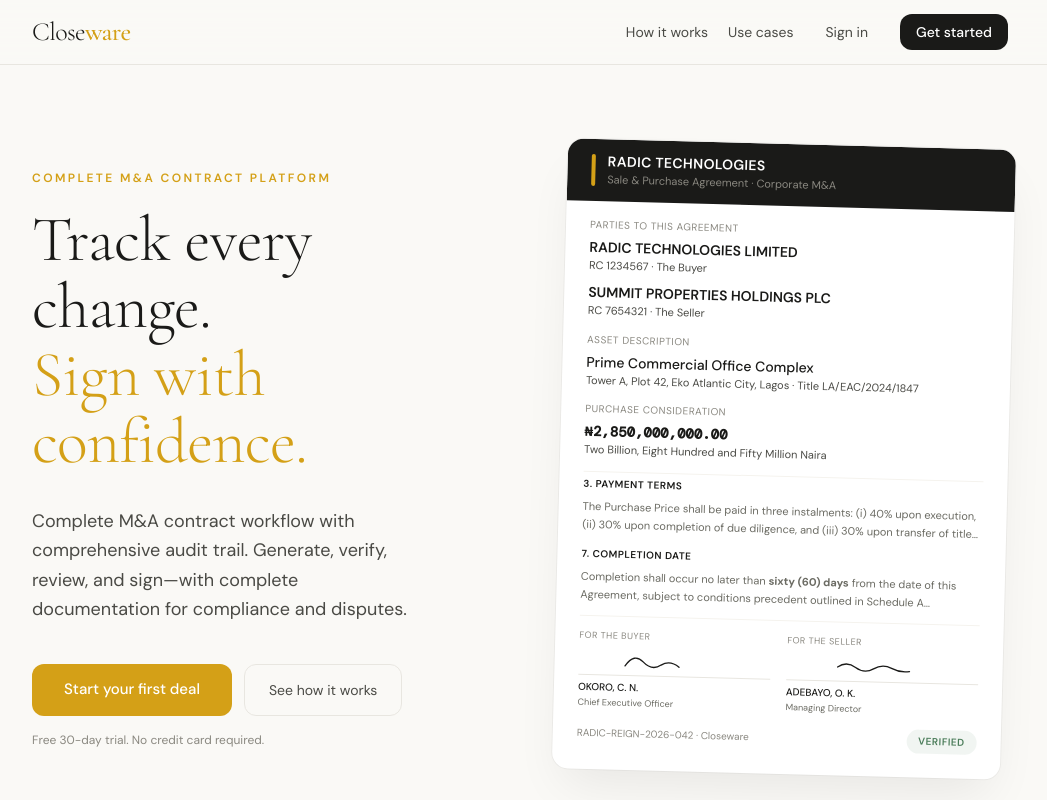
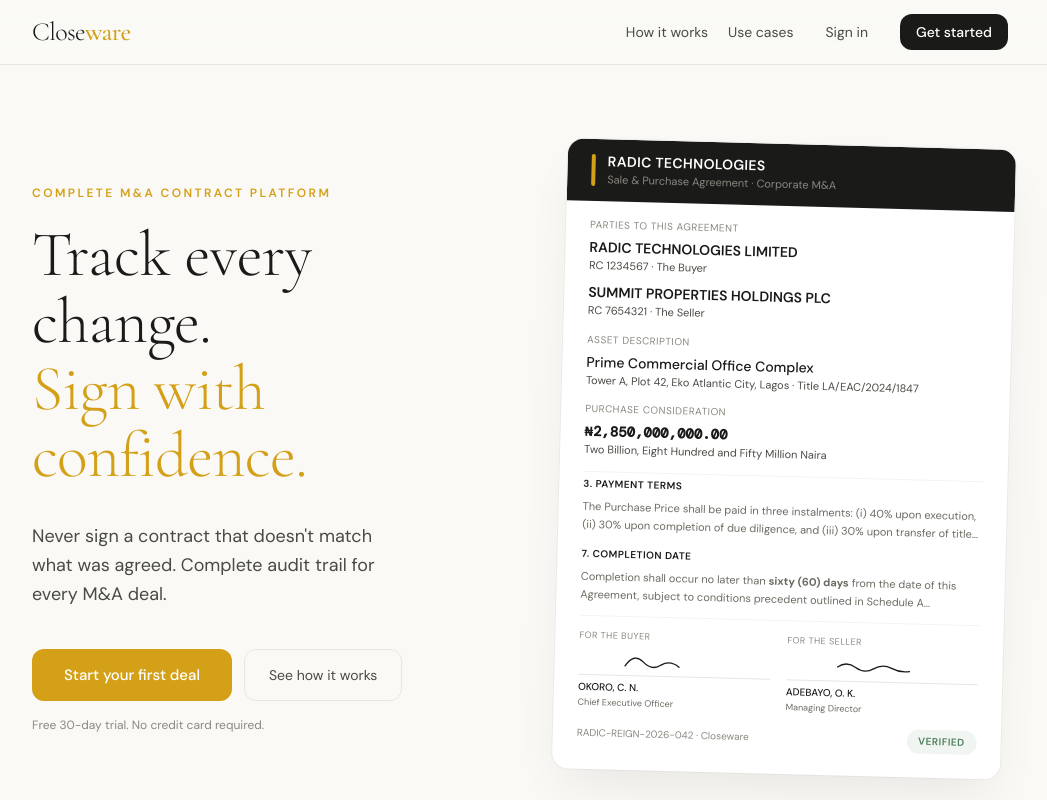
Before and after one commit to dunjil/closeware-frontend, a Next.js app: page / in a window 1280 px wide. Shown: the top 800 px of the page, without its empty margins (120-1167 px from the left). Built offline with nearby package versions, Linux system fonts and the light colour scheme; no server answers.

Commit message:
WIP: added pricing page, cleaned hero section

```diff
--- a/src/app/layout.tsx
+++ b/src/app/layout.tsx
@@ -1,5 +1,6 @@
 import type { Metadata } from "next";
 import "./globals.css";
+import { Providers } from "@/components/Providers";
 
 export const metadata: Metadata = {
   title: "Closeware - Track Every Change. Sign With Confidence.",
@@ -82,7 +83,9 @@
           rel="stylesheet"
         />
       </head>
-      <body className="min-h-full flex flex-col">{children}</body>
+      <body className="min-h-full flex flex-col">
+        <Providers>{children}</Providers>
+      </body>
     </html>
   );
 }
--- a/src/app/page.tsx
+++ b/src/app/page.tsx
@@ -210,7 +210,7 @@
                 <span style={{ color: "#D4A017" }}>Sign with confidence.</span>
               </h1>
               <p className="text-base sm:text-lg mt-6 sm:mt-8 leading-relaxed max-w-sm" style={{ color: "#4A4A45", fontFamily: "var(--font-body)" }}>
-                Complete M&A contract workflow with comprehensive audit trail. Generate, verify, review, and sign—with complete documentation for compliance and disputes.
+                Never sign a contract that doesn't match what was agreed. Complete audit trail for every M&A deal.
               </p>
               <div className="mt-8 sm:mt-10 flex flex-col sm:flex-row gap-3">
                 <Link href="/register" className="h-12 sm:h-[52px] px-6 sm:px-8 text-sm sm:text-[15px] font-medium rounded-lg inline-flex items-center justify-center hover:scale-[1.02] transition-transform" style={{ background: "#D4A017", color: "#fff" }}>
@@ -232,21 +232,21 @@
         </div>
       </section>
 
-      {/* Stats */}
+      {/* Platform Capabilities */}
       <section className="py-16 sm:py-20" style={{ borderTop: "1px solid #E8E6E0", background: "#FFFFFF" }}>
         <div className="max-w-5xl mx-auto px-5 sm:px-6">
           <div className="grid grid-cols-1 md:grid-cols-3 gap-12 text-center">
             <div>
-              <div className="text-5xl font-light mb-2" style={{ fontFamily: "var(--font-mono)", color: "#D4A017" }}>$500M+</div>
-              <p className="text-sm" style={{ color: "#6B6B63" }}>Deal value verified</p>
+              <div className="text-5xl font-light mb-2" style={{ fontFamily: "var(--font-mono)", color: "#D4A017" }}>7</div>
+              <p className="text-sm" style={{ color: "#6B6B63" }}>Complete platform features</p>
             </div>
             <div>
-              <div className="text-5xl font-light mb-2" style={{ fontFamily: "var(--font-mono)", color: "#D4A017" }}>100%</div>
-              <p className="text-sm" style={{ color: "#6B6B63" }}>Accuracy guarantee</p>
+              <div className="text-5xl font-light mb-2" style={{ fontFamily: "var(--font-mono)", color: "#D4A017" }}>30</div>
+              <p className="text-sm" style={{ color: "#6B6B63" }}>Day free trial</p>
             </div>
             <div>
               <div className="text-5xl font-light mb-2" style={{ fontFamily: "var(--font-mono)", color: "#D4A017" }}>&lt;5min</div>
-              <p className="text-sm" style={{ color: "#6B6B63" }}>Average verification</p>
+              <p className="text-sm" style={{ color: "#6B6B63" }}>Contract verification time</p>
             </div>
           </div>
         </div>
--- a/src/app/pricing/page.tsx
+++ b/src/app/pricing/page.tsx
@@ -2,18 +2,21 @@
 
 import { useState } from 'react';
 import Link from 'next/link';
+import { useCurrency } from '@/contexts/CurrencyContext';
 
 export default function PricingPage() {
+  const { formatCurrency, currency, config } = useCurrency();
   const [billingPeriod, setBillingPeriod] = useState<'monthly' | 'annual'>('monthly');
 
+  // All prices in USD
   const tiers = [
     {
       name: 'Lite',
       id: 'lite',
-      monthlyPrice: 75000,
-      annualPrice: 750000,
+      monthlyPrice: 500,
+      annualPrice: 5000,
       includedDeals: billingPeriod === 'monthly' ? 1 : 12,
-      overagePrice: 60000,
+      overagePrice: 400,
       features: [
         '1 deal per month included',
         'Up to 3 team members',
@@ -27,10 +30,10 @@
     {
       name: 'Pro',
       id: 'pro',
-      monthlyPrice: 150000,
-      annualPrice: 1500000,
+      monthlyPrice: 2000,
+      annualPrice: 20000,
       includedDeals: billingPeriod === 'monthly' ? 2 : 24,
-      overagePrice: 50000,
+      overagePrice: 800,
       features: [
         '2 deals per month included',
         'Up to 5 team members',
@@ -46,10 +49,10 @@
     {
       name: 'Enterprise',
       id: 'enterprise',
-      monthlyPrice: 500000,
-      annualPrice: 5000000,
+      monthlyPrice: 8000,
+      annualPrice: 80000,
       includedDeals: billingPeriod === 'monthly' ? 10 : 120,
-      overagePrice: 40000,
+      overagePrice: 600,
       features: [
         '10 deals per month included',
         'Unlimited team members',
@@ -67,8 +70,8 @@
     return billingPeriod === 'monthly' ? tier.monthlyPrice : tier.annualPrice;
   };
 
-  const formatPrice = (price: number) => {
-    return `₦${(price / 1000).toFixed(0)}K`;
+  const formatPriceDisplayDisplay = (priceUSD: number) => {
+    return formatCurrency(priceUSD, { compact: true, decimals: 0 });
   };
 
   return (
@@ -158,7 +161,7 @@
               <div className="mb-6">
                 <div className="flex items-baseline mb-2">
                   <span className="text-4xl font-light" style={{ fontFamily: 'var(--font-mono)', color: '#1A1A18' }}>
-                    {formatPrice(getPrice(tier))}
+                    {formatPriceDisplay(getPrice(tier))}
                   </span>
                   <span className="ml-2 text-sm" style={{ color: '#6B6B63' }}>
                     /{billingPeriod === 'monthly' ? 'month' : 'year'}
@@ -168,7 +171,7 @@
                   {tier.includedDeals} deal{tier.includedDeals > 1 ? 's' : ''} included
                 </p>
                 <p className="text-xs mt-1" style={{ color: '#8A8880' }}>
-                  + {formatPrice(tier.overagePrice)} per additional deal
+                  + {formatPriceDisplay(tier.overagePrice)} per additional deal
                 </p>
               </div>
 
@@ -222,11 +225,11 @@
               },
               {
                 q: 'What payment methods do you accept?',
-                a: 'Bank transfer and Paystack (for online payments). Invoices are sent monthly with 30-day payment terms.',
+                a: 'Credit card, bank transfer, and wire transfer. Enterprise customers can request invoicing with NET 30 payment terms.',
               },
               {
-                q: 'Is VAT included?',
-                a: 'No. Prices are exclusive of 7.5% VAT (Nigerian tax). VAT will be added to your invoice.',
+                q: 'Are prices shown in my local currency?',
+                a: `Yes. Prices are automatically shown in ${config.name} (${config.code}). All billing is processed in USD and converted at the time of payment.`,
               },
             ].map((faq, idx) => (
               <div key={idx} className="rounded-xl p-6" style={{ background: '#FFFFFF', border: '1px solid #E8E6E0' }}>
--- /dev/null
+++ b/src/components/Providers.tsx
@@ -0,0 +1,7 @@
+'use client';
+
+import { CurrencyProvider } from '@/contexts/CurrencyContext';
+
+export function Providers({ children }: { children: React.ReactNode }) {
+  return <CurrencyProvider>{children}</CurrencyProvider>;
+}
--- /dev/null
+++ b/src/contexts/CurrencyContext.tsx
@@ -0,0 +1,97 @@
+'use client';
+
+import React, { createContext, useContext, useState, useEffect } from 'react';
+import {
+  detectCurrencyFromIP,
+  formatCurrency as formatCurrencyUtil,
+  getCurrencyConfig,
+  SUPPORTED_CURRENCIES,
+  type CurrencyConfig,
+} from '@/lib/currency';
+
+interface CurrencyContextType {
+  currency: string;
+  setCurrency: (currency: string) => void;
+  formatCurrency: (
+    amountUSD: number,
+    options?: { compact?: boolean; decimals?: number }
+  ) => string;
+  config: CurrencyConfig;
+  isLoading: boolean;
+}
+
+const CurrencyContext = createContext<CurrencyContextType | undefined>(
+  undefined
+);
+
+export function CurrencyProvider({ children }: { children: React.ReactNode }) {
+  const [currency, setCurrencyState] = useState<string>('USD');
+  const [isLoading, setIsLoading] = useState(true);
+
+  // Detect currency on mount
+  useEffect(() => {
+    async function detectCurrency() {
+      try {
+        // Check localStorage first
+        const stored = localStorage.getItem('closeware_currency');
+        if (stored && SUPPORTED_CURRENCIES[stored]) {
+          setCurrencyState(stored);
+          setIsLoading(false);
+          return;
+        }
+
+        // Detect from IP
+        const detected = await detectCurrencyFromIP();
+        setCurrencyState(detected);
+        localStorage.setItem('closeware_currency', detected);
+      } catch (error) {
+        console.warn('Currency detection failed:', error);
+        setCurrencyState('USD');
+      } finally {
+        setIsLoading(false);
+      }
+    }
+
+    detectCurrency();
+  }, []);
+
+  const setCurrency = (newCurrency: string) => {
+    if (SUPPORTED_CURRENCIES[newCurrency]) {
+      setCurrencyState(newCurrency);
+      localStorage.setItem('closeware_currency', newCurrency);
+    } else {
+      console.warn(`Unsupported currency: ${newCurrency}`);
+    }
+  };
+
+  const formatCurrency = (
+    amountUSD: number,
+    options?: { compact?: boolean; decimals?: number }
+  ) => {
+    return formatCurrencyUtil(amountUSD, currency, options);
+  };
+
+  const config = getCurrencyConfig(currency);
+
+  return (
+    <CurrencyContext.Provider
+      value={{
+        currency,
+        setCurrency,
+        formatCurrency,
+        config,
+        isLoading,
+      }}
+    >
+      {children}
+    </CurrencyContext.Provider>
+  );
+}
+
+export function useCurrency() {
+  const context = useContext(CurrencyContext);
+  if (context === undefined) {
+    throw new Error('useCurrency must be used within a CurrencyProvider');
+  }
+  return context;
+}
--- /dev/null
+++ b/src/lib/currency.ts
@@ -0,0 +1,186 @@
+// Currency detection and conversion utilities
+
+export interface CurrencyConfig {
+  code: string;
+  symbol: string;
+  name: string;
+  conversionRate: number; // Rate from USD
+}
+
+export const SUPPORTED_CURRENCIES: Record<string, CurrencyConfig> = {
+  USD: {
+    code: 'USD',
+    symbol: '$',
+    name: 'US Dollar',
+    conversionRate: 1,
+  },
+  EUR: {
+    code: 'EUR',
+    symbol: '€',
+    name: 'Euro',
+    conversionRate: 0.92,
+  },
+  GBP: {
+    code: 'GBP',
+    symbol: '£',
+    name: 'British Pound',
+    conversionRate: 0.79,
+  },
+  NGN: {
+    code: 'NGN',
+    symbol: '₦',
+    name: 'Nigerian Naira',
+    conversionRate: 1550,
+  },
+  AED: {
+    code: 'AED',
+    symbol: 'AED',
+    name: 'UAE Dirham',
+    conversionRate: 3.67,
+  },
+  CAD: {
+    code: 'CAD',
+    symbol: 'C$',
+    name: 'Canadian Dollar',
+    conversionRate: 1.36,
+  },
+  AUD: {
+    code: 'AUD',
+    symbol: 'A$',
+    name: 'Australian Dollar',
+    conversionRate: 1.52,
+  },
+  INR: {
+    code: 'INR',
+    symbol: '₹',
+    name: 'Indian Rupee',
+    conversionRate: 83,
+  },
+};
+
+// Map countries to currencies
+const COUNTRY_TO_CURRENCY: Record<string, string> = {
+  US: 'USD',
+  GB: 'GBP',
+  NG: 'NGN',
+  AE: 'AED',
+  CA: 'CAD',
+  AU: 'AUD',
+  IN: 'INR',
+  // EU countries
+  DE: 'EUR',
+  FR: 'EUR',
+  IT: 'EUR',
+  ES: 'EUR',
+  NL: 'EUR',
+  BE: 'EUR',
+  AT: 'EUR',
+  PT: 'EUR',
+  IE: 'EUR',
+  GR: 'EUR',
+  FI: 'EUR',
+};
+
+export interface LocationData {
+  country: string;
+  currency: string;
+  ip: string;
+}
+
+/**
+ * Detect user's currency based on IP geolocation
+ * Falls back to USD if detection fails
+ */
+export async function detectCurrencyFromIP(): Promise<string> {
+  try {
+    // Try multiple geolocation services (free tier)
+    const response = await fetch('https://ipapi.co/json/', {
+      signal: AbortSignal.timeout(3000), // 3s timeout
+    });
+
+    if (!response.ok) {
+      console.warn('IP geolocation failed, using USD');
+      return 'USD';
+    }
+
+    const data = await response.json();
+    const countryCode = data.country_code || data.country;
+
+    if (!countryCode) {
+      return 'USD';
+    }
+
+    // Map country to currency
+    const currency = COUNTRY_TO_CURRENCY[countryCode] || 'USD';
+
+    // Verify we support this currency
+    if (!SUPPORTED_CURRENCIES[currency]) {
+      return 'USD';
+    }
+
+    console.log(`Detected currency: ${currency} (${countryCode})`);
+    return currency;
+  } catch (error) {
+    console.warn('Currency detection failed:', error);
+    return 'USD';
+  }
+}
+
+/**
+ * Convert USD amount to target currency
+ */
+export function convertCurrency(
+  amountUSD: number,
+  targetCurrency: string
+): number {
+  const config = SUPPORTED_CURRENCIES[targetCurrency];
+  if (!config) {
+    console.warn(`Unsupported currency: ${targetCurrency}, using USD`);
+    return amountUSD;
+  }
+
+  return amountUSD * config.conversionRate;
+}
+
+/**
+ * Format amount with currency symbol
+ */
+export function formatCurrency(
+  amountUSD: number,
+  currency: string,
+  options: {
+    compact?: boolean; // $2K instead of $2,000
+    decimals?: number;
+  } = {}
+): string {
+  const config = SUPPORTED_CURRENCIES[currency] || SUPPORTED_CURRENCIES.USD;
+  const amount = convertCurrency(amountUSD, currency);
+
+  const { compact = false, decimals = 0 } = options;
+
+  if (compact && amount >= 1000) {
+    // Format as K/M/B
+    if (amount >= 1000000000) {
+      return `${config.symbol}${(amount / 1000000000).toFixed(1)}B`;
+    } else if (amount >= 1000000) {
+      return `${config.symbol}${(amount / 1000000).toFixed(1)}M`;
+    } else {
+      return `${config.symbol}${(amount / 1000).toFixed(1)}K`;
+    }
+  }
+
+  // Standard formatting with thousands separator
+  const formatted = amount.toLocaleString('en-US', {
+    minimumFractionDigits: decimals,
+    maximumFractionDigits: decimals,
+  });
+
+  return `${config.symbol}${formatted}`;
+}
+
+/**
+ * Get currency config
+ */
+export function getCurrencyConfig(currency: string): CurrencyConfig {
+  return SUPPORTED_CURRENCIES[currency] || SUPPORTED_CURRENCIES.USD;
+}
```
